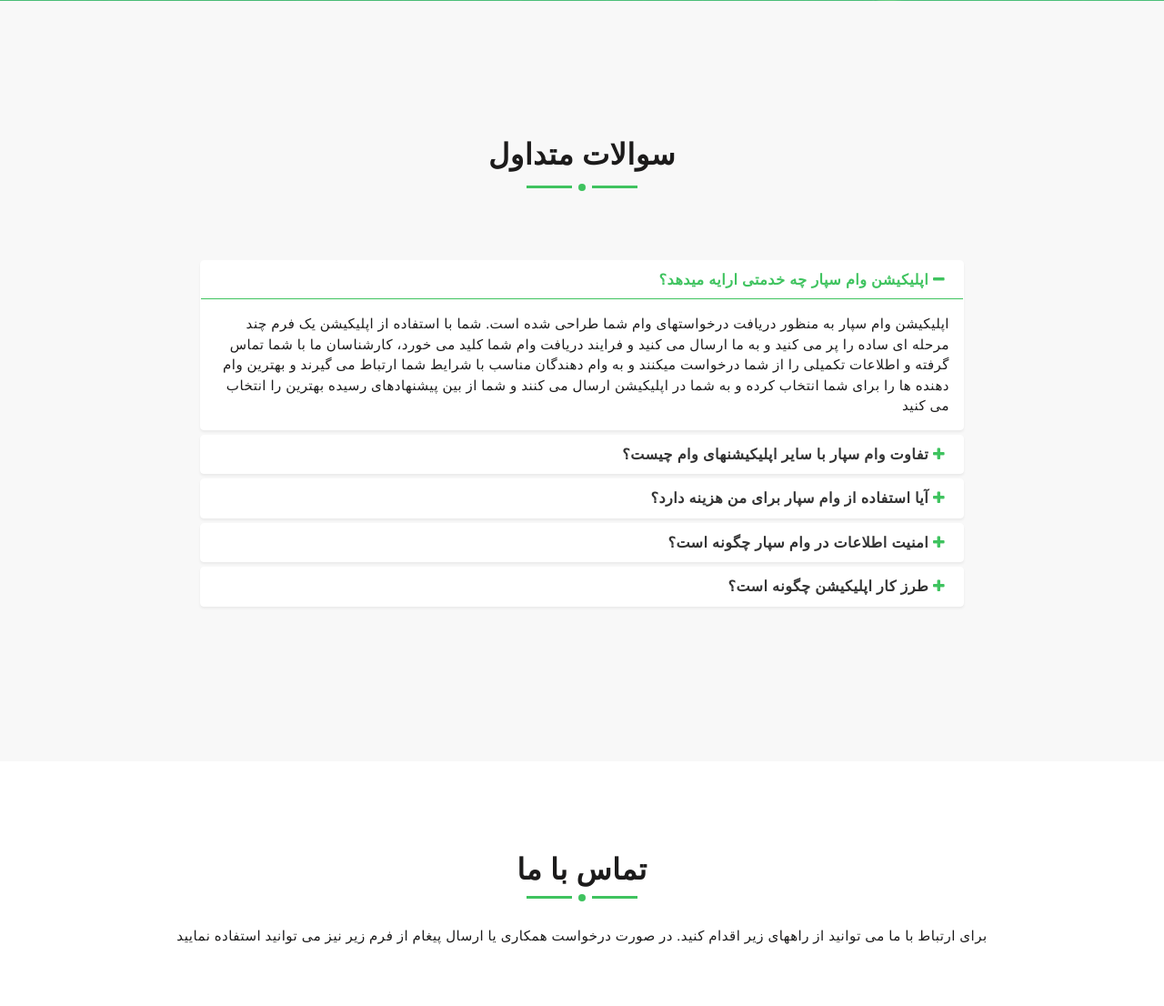
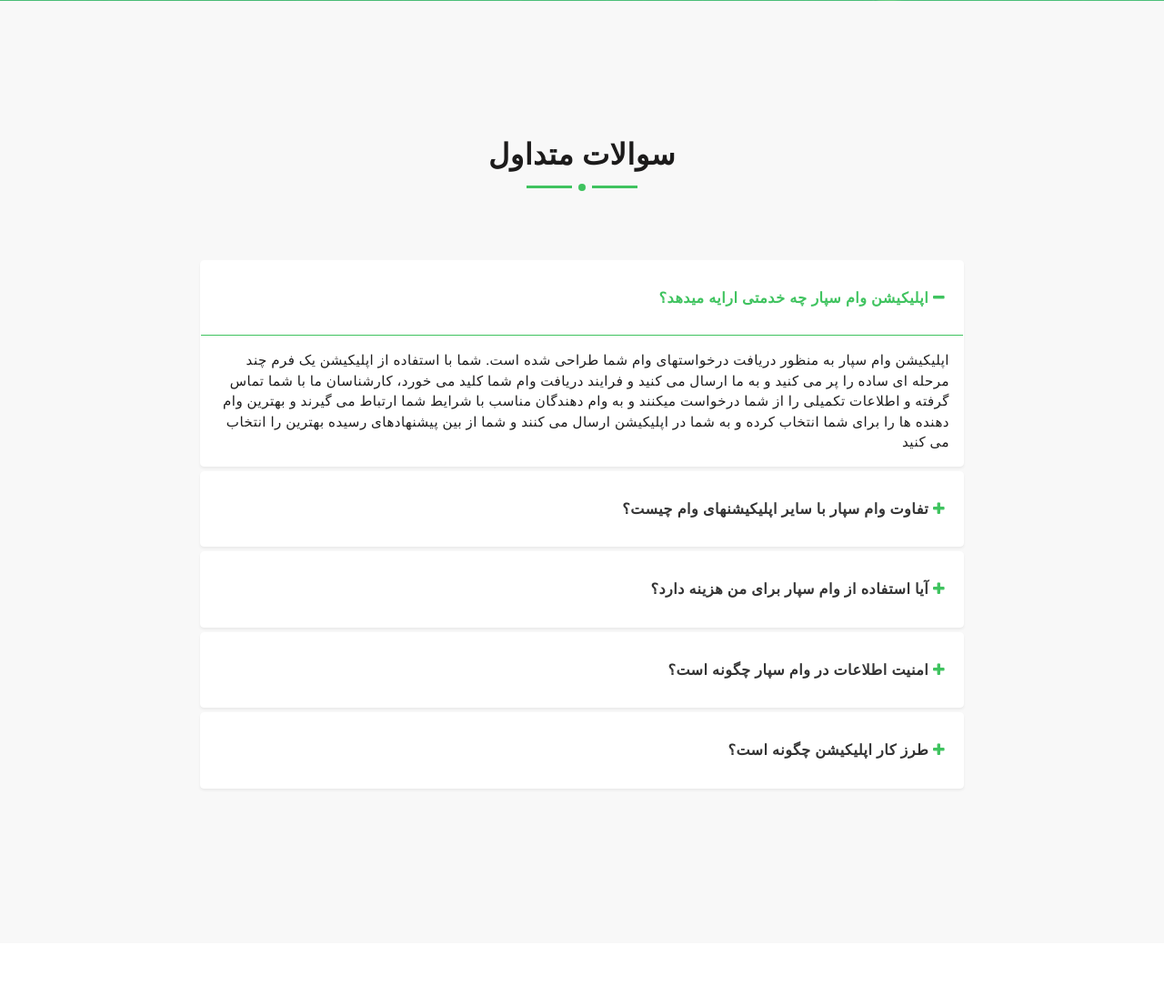
Before and after one commit to daniellalasa2/vamsepar-web, a PHP site: page /index.html in a window 1280 px wide. Shown: the part 830-1936 px from the top of the page at 91% size. Run offline with PHP 8.4, Linux system fonts and the light colour scheme; some libraries are stand-ins or nearby versions.

Commit message:
style changed

```diff
--- a/style.css
+++ b/style.css
@@ -854,8 +854,7 @@ direction:ltr !important;
 	color: #333;
 	background-color: #fff;
 	border-color: #ddd;
-	padding: 0;
-
+	padding: 20px 0;
 }
 
 .mu-faq-content .panel-default > .panel-heading + .panel-collapse > .panel-body {
```
